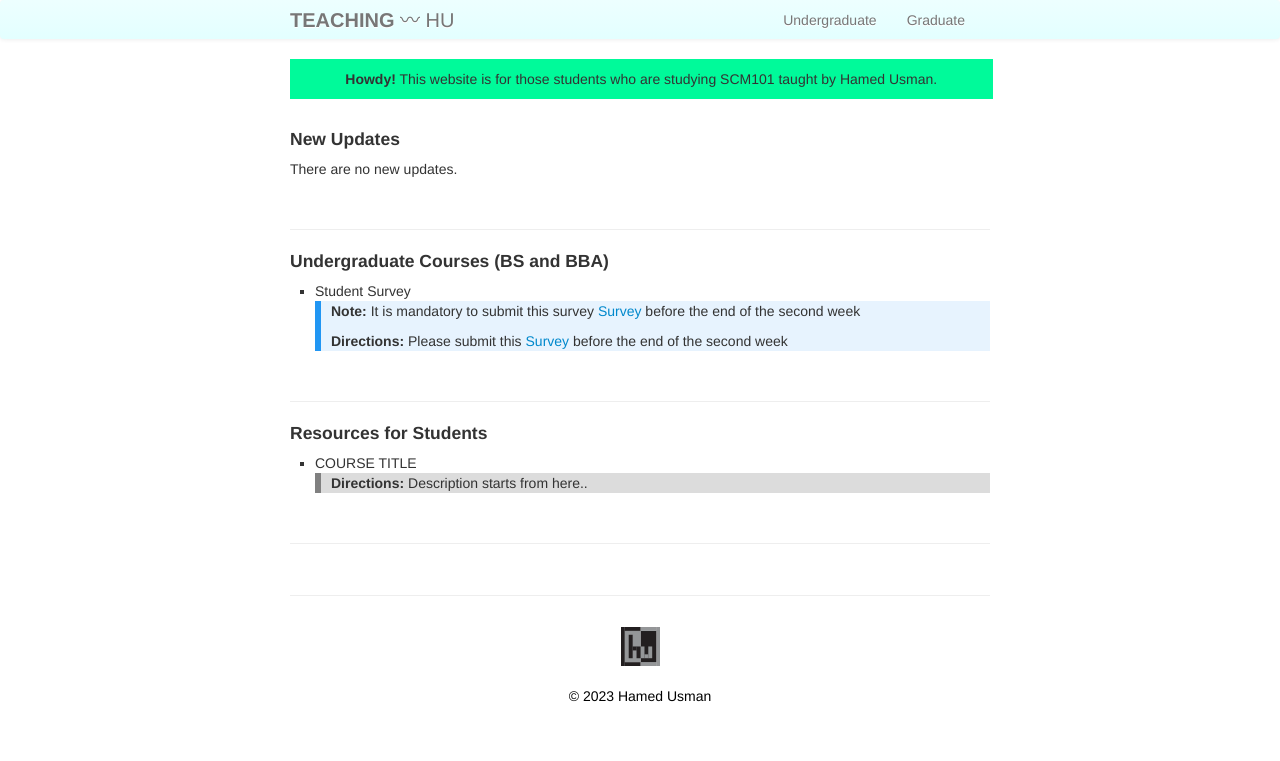
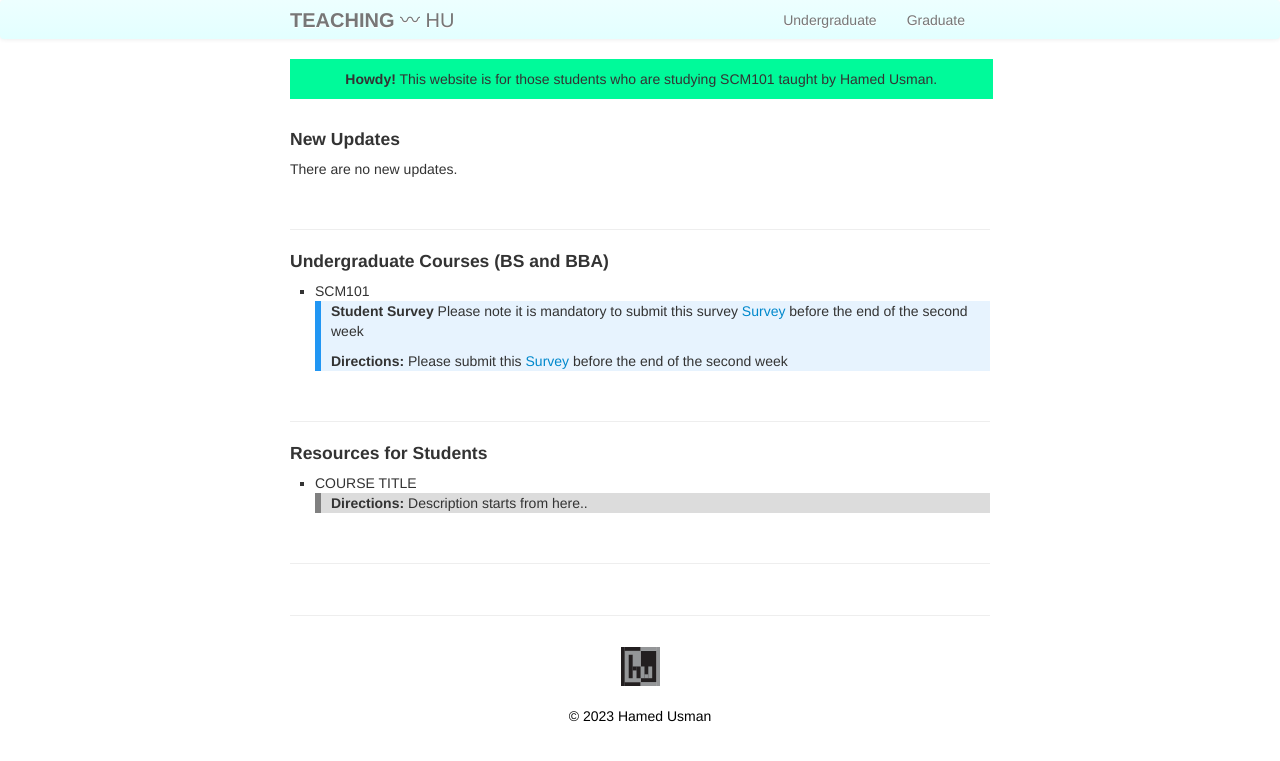
Before and after one commit to 101scm/101scm.github.io, a Jekyll site: the page built from index.md, in a window 1280 px wide. Shown: the top 761 px of the page. Built offline with Jekyll 4.4.1, drawn with Linux system fonts in a browser that asks for light colours.

Commit message:
Update index.md

```diff
--- a/index.md
+++ b/index.md
@@ -18,8 +18,8 @@ keywords: operations management, supply chain management, logistics
 
 <h4>Undergraduate Courses (BS and BBA)</h4>
 <ul>
-<li>Student Survey</li>
-<div class="info"><p><strong>Note:</strong> It is mandatory to submit this survey <a href="https://www.google.com">Survey</a> before the end of the second week</p>
+<li>SCM101</li>
+<div class="info"><p><strong>Student Survey</strong> Please note it is mandatory to submit this survey <a href="https://www.google.com">Survey</a> before the end of the second week</p>
 <p><strong>Directions:</strong> Please submit this <a href="https://www.google.com">Survey</a> before the end of the second week</p></div>
 </ul>
 
```
